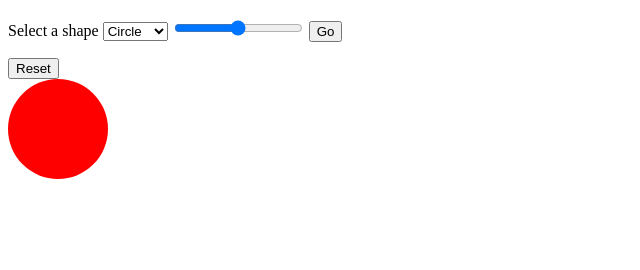
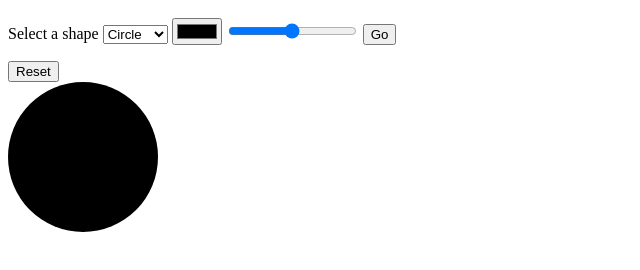
Before and after one commit to p3z/Minty, a plain HTML site: page version 2/index.html in a window 1280 px wide. Both pictures are taken after a click on the button "Go". Shown: the part 48-318 px from the top of the page, without its empty margins (0-640 px from the left). Drawn offline with Linux system fonts and the light colour scheme.

Commit message:
Added color and size selectors

```diff
--- a/version 2/assets/css/main.css
+++ b/version 2/assets/css/main.css
@@ -5,13 +5,9 @@
 }
 
 .square{
-    height: 100px;
-    width: 100px;
     border-radius: 0;
 }
 
 .circle{
-    height: 100px;
-    width: 100px;
     border-radius: 50%;
 }
--- a/version 2/assets/js/build-shapes.js
+++ b/version 2/assets/js/build-shapes.js
@@ -7,9 +7,11 @@ function buildHTMLelement(element, type){
         if (elements[i] == element){
 
             var el = document.createElement(element);
-            el.style.background = "red";
-            el.classList.add(type)
-            console.log("Class was " + type)
+            var size = shapeSize.value * 3;
+            el.style.background = shapeColor.value;
+            el.style.width = size + "px";
+            el.style.height = size + "px";
+            el.classList.add(type) // Adds shape properties
 
             virtualCanvas.appendChild(el);
         } // end if
--- a/version 2/assets/js/init.js
+++ b/version 2/assets/js/init.js
@@ -6,6 +6,7 @@ var resetCanvasBtn = document.querySelector("#reset-canvas-btn");
 
 var shapeChoice = document.querySelector("#shape-choice");
 var shapeSize = document.querySelector("#shape-size");
+var shapeColor = document.querySelector("#shape-color");
 
 var elements = [
     "div",
--- a/version 2/index.html
+++ b/version 2/index.html
@@ -13,6 +13,8 @@
                     <option value="circle">Circle</option>
                     <option value="square">Square</option>
                 </select>
+
+                <input type="color" id="shape-color">
 
                 <input type="range" id="shape-size">
 
```
